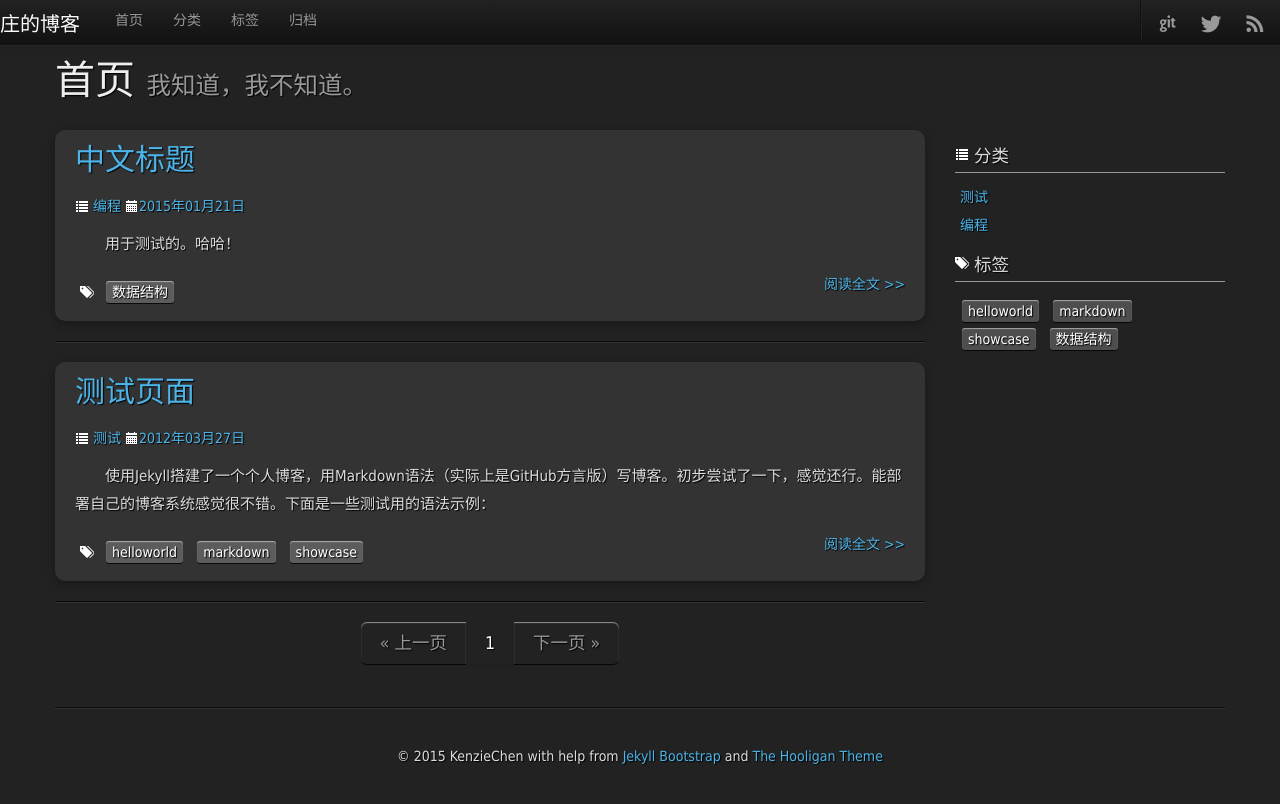
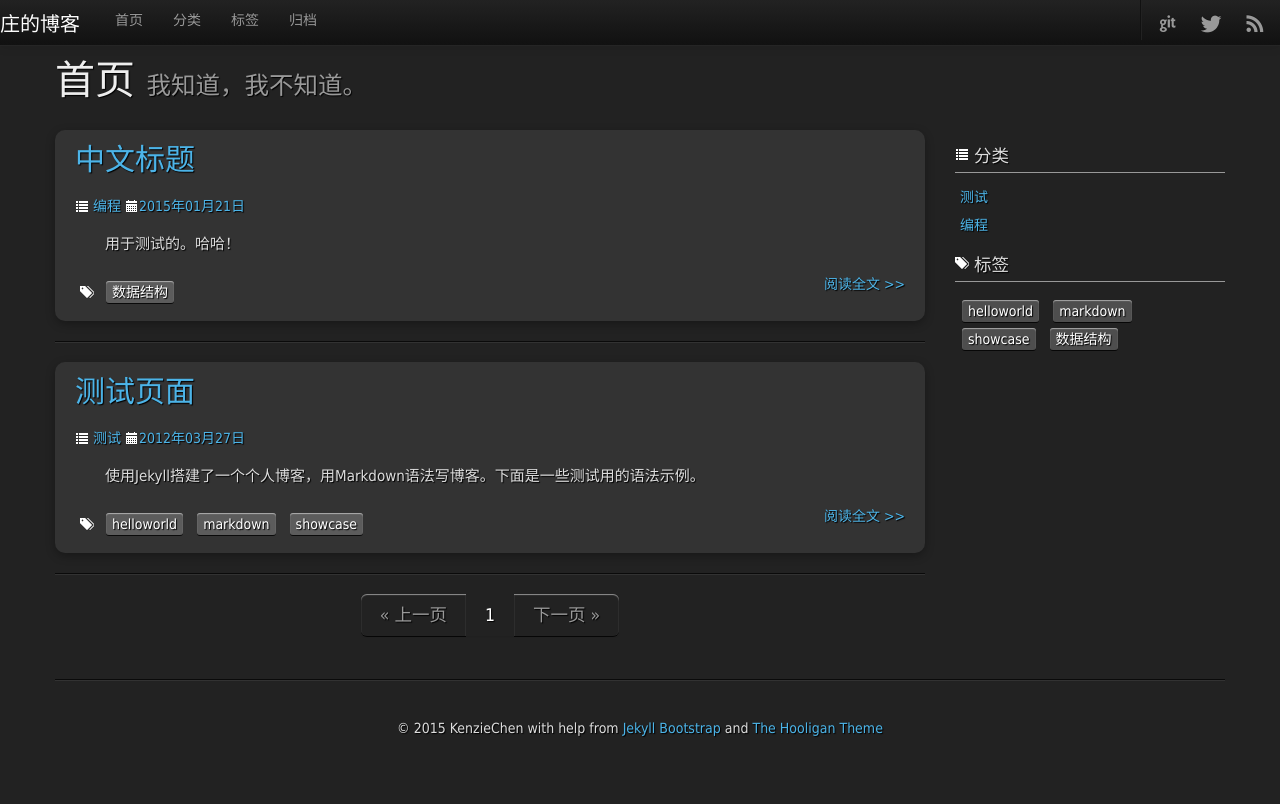
Before and after one commit to KenzieChen/KenzieChen.github.io, a Jekyll site: the page built from index.html, in a window 1280 px wide. Shown: the top 804 px of the page. Built offline with Jekyll 4.4.1, drawn with Linux system fonts in a browser that asks for light colours; nearby versions of some CDN libraries; the list of posts is cut into pages by our own code; part of the change alters nothing that is shown.

Commit message:
test markdown format

````diff
--- a/_config.yml
+++ b/_config.yml
@@ -1,6 +1,8 @@
 permalink: /:title
 exclude: [".rvmrc", ".rbenv-version", "README.md", "Rakefile", "changelog.md"]
-highlighter:  rouge/pygments
+#高亮显示
+highlighter: pygments
+#markdown文件的渲染引擎，此外还有maruku，rdiscount，redcarpet 等Markdwon渲染引擎
 markdown: kramdown
 paginate: 10
 title : 庄的博客
--- a/_posts/2012-03-27-hello-world.md
+++ b/_posts/2012-03-27-hello-world.md
@@ -4,10 +4,9 @@ title: "测试页面"
 category: 测试
 tags: [helloworld, markdown, showcase]
 excerpt: >
-  使用Jekyll搭建了一个个人博客，用Markdown语法（实际上是GitHub方言版）写博客。初步尝试了一下，感觉还行。能部署自己的博客系统感觉很不错。下面是一些测试用的语法示例：
+  使用Jekyll搭建了一个个人博客，用Markdown语法写博客。下面是一些测试用的语法示例。
 ---
-
-使用Jekyll搭建了一个个人博客，用Markdown语法（实际上是GitHub方言版GFM）写博客。初步尝试了一下，感觉还行。能部署自己的博客系统感觉很不错。下面是一些测试用的语法示例：
+  使用Jekyll搭建了一个个人博客，用Markdown语法写博客。下面是一些测试用的语法示例。
 
 标题一
 ================
@@ -43,7 +42,9 @@ excerpt: >
 加粗和斜体
 -----------
 
-这个应该是**粗体**,这是_斜体_可这个又是***什么***?
+这个应该是**粗体**,__这个也是粗体__，这是*斜体*，这是***粗斜体***。
+
+> 这个是引用
 
 超链接和图片
 ------------
@@ -51,57 +52,25 @@ excerpt: >
 从[Jekyll的官方网站](http://jekyllrb.com/) 可以查到一些很有很有帮助的文档。
 但是[JekyllBootstrap](http://jekyllbootstrap.com/) 虽然在Jekyll基础上做了很多工作但是官方网站样式并不漂亮，并且JekyllBootstrap本身也貌似很久没更新了的样子。
 
-王国之心的图片，非常漂亮。
+### 我的logo
+![我的logo](/kzlog.png "KenzieChen")
 
-![王国之心](https://lh6.googleusercontent.com/-bLnw-E0z_SA/T2vlXSehfMI/AAAAAAAAAW4/K14Rb-6K5YQ/s620/2-1.jpg)
+`this is code`
 
-小米手机拍照的原始图片，分辨率比较高
+### 代码高亮，采用的是pygments
 
-![两只小猫](https://www.filepicker.io/api/file/RD4g9YWgQ4CiUCwnvlr4 "两只小猫")
 
-代码高亮
--------------------
+{% highlight java %}
+//A test class
+public class Kenzie{
 
-相对比较冷门的Lua也是支持的
-
-``` lua
--- Does a simple tokenization of html data. Returns the data as a list of tokens.
--- Each token is a table with a type field (which is either "tag" or "text") and
--- a text field (which contains the original token data).
-function tokenize_html(html)
-  local tokens = {}
-    local pos = 1
-      while true do
-    local start = find_first(html, {"<!%-%-", "<[a-z/!$]", "<%?"}, pos)
-    if not start then
-      table.insert(tokens, {type="text", text=html:sub(pos)})
-      break
-    end
-    if start ~= pos then table.insert(tokens, {type="text", text = html:sub(pos, start-1)}) end
-
-    local _, stop
-    if html:match("^<!%-%-", start) then
-      _,stop = html:find("%-%->", start)
-    elseif html:match("^<%?", start) then
-      _,stop = html:find("?>", start)
-    else
-      _,stop = html:find("%b<>", start)
-    end
-    if not stop then
-      -- error("Could not match html tag " .. html:sub(start,start+30))
-      table.insert(tokens, {type="text", text=html:sub(start, start)})
-      pos = start + 1
-    else
-      table.insert(tokens, {type="tag", text=html:sub(start, stop)})
-      pos = stop + 1
-    end
-  end
-  return tokens
-end
-```
-
-通常做法是用Liquit的`highlight`标签，但是使用redcarpet渲染markdown时也可以用GFM的三个反引号，唯一的不同就是用这种方法没办法加入行号。
-
-另外Jekyll还支持用Liquit标签嵌入一段gist
-
-{% gist 5539127 main.lua %}
+  private String name;
+  private String occupation;
+  public static void main(Stirng[] args){
+    name="Kenzie";
+    occupation="Studeng";
+    System.out.println("Name:"+name);
+    System.out.println("Occupation:"+occupation);
+  }
+}
+{% endhighlight %}
````
Also changed, not shown: kzlog.png (added).
